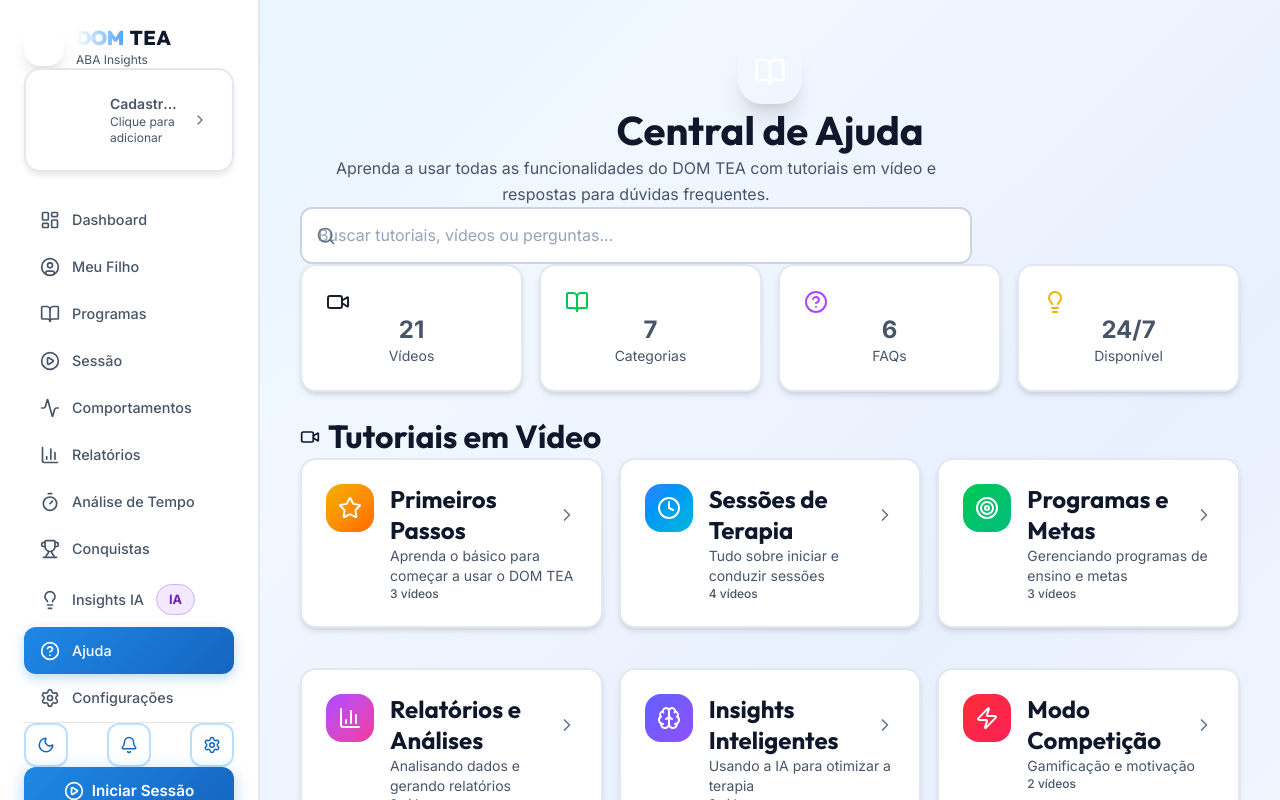
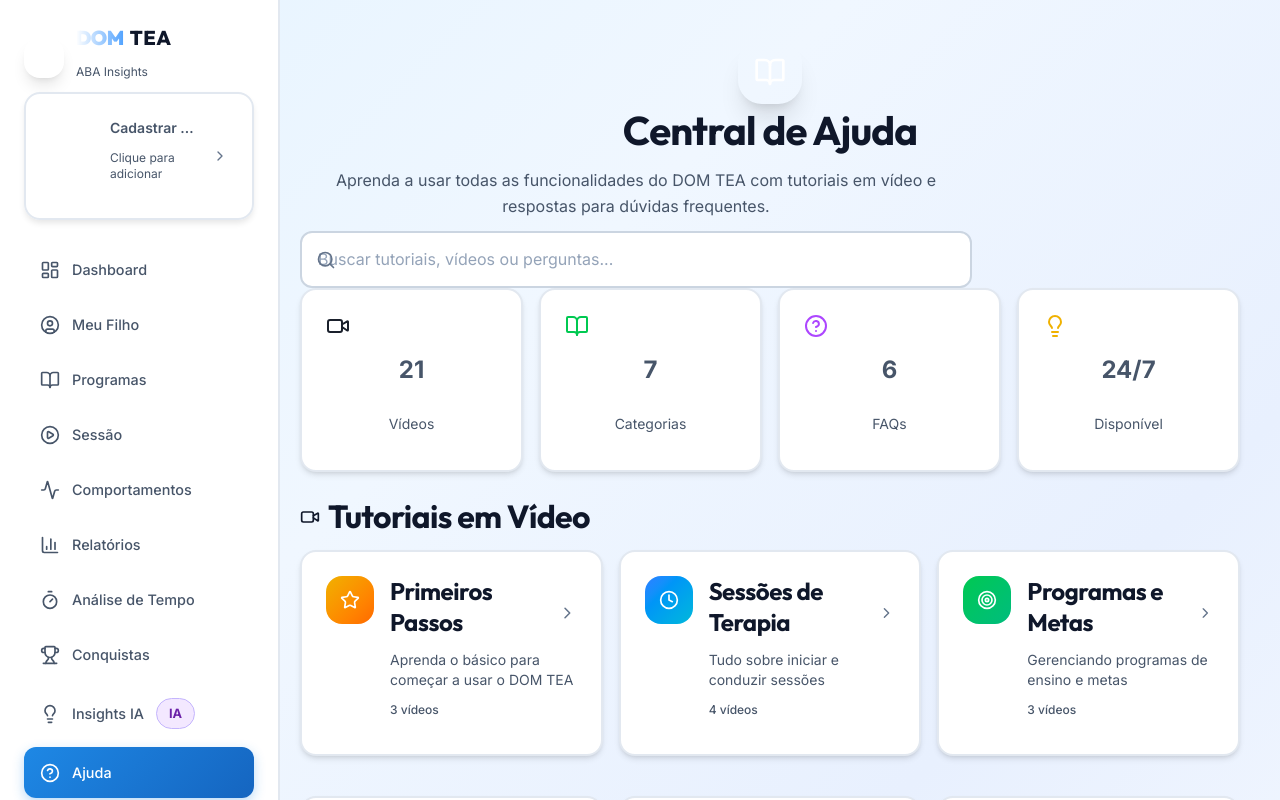
Before and after one commit to mantena1700/dom_tea, a Next.js app: page /help in a window 1280 px wide. Shown: the top 800 px of the page. Built offline with nearby package versions, Linux system fonts and the light colour scheme.

Commit message:
style: Ajustes globais de layout, espacamento e tamanho de icones

```diff
--- a/src/app/globals.css
+++ b/src/app/globals.css
@@ -2440,3 +2440,184 @@
   transform: translateY(-1px) !important;
   box-shadow: 0 4px 12px rgba(76, 175, 80, 0.3) !important;
 }
+
+/* =====================================================
+   LAYOUT & AESTHETICS OVERHAUL - FINAL PATCH
+   Correções finais de layout, espaçamento e ícones
+   ===================================================== */
+
+/* 1. TIPOGRAFIA & ESPAÇAMENTO DE TEXTO */
+body {
+  line-height: 1.6 !important;
+  /* Mais respiro entre linhas */
+}
+
+p {
+  margin-bottom: 0.75rem !important;
+}
+
+h1,
+h2,
+h3,
+h4,
+h5,
+h6 {
+  line-height: 1.3 !important;
+  margin-bottom: 0.75rem !important;
+  letter-spacing: -0.02em !important;
+}
+
+/* 2. CONTROLE DE ÍCONES (SVG) */
+/* Previne ícones gigantes */
+svg {
+  max-width: 100%;
+  height: auto;
+  flex-shrink: 0;
+}
+
+/* Ícones em botões devem ter tamanho controlado */
+.btn svg,
+.btn-primary svg,
+.btn-secondary svg,
+button svg {
+  width: 1.25em;
+  height: 1.25em;
+}
+
+/* Ícones de Navegação */
+.nav-item svg {
+  width: 20px;
+  height: 20px;
+  min-width: 20px;
+}
+
+.bottom-nav-item svg {
+  width: 24px;
+  height: 24px;
+}
+
+/* 3. ESPAÇAMENTO EM BOTÕES E ELEMENTOS INTERATIVOS */
+button,
+.btn,
+.btn-primary,
+.btn-secondary,
+.nav-item {
+  gap: 0.75rem !important;
+}
+
+.btn-primary,
+.btn-secondary,
+.btn-ghost {
+  padding: 0.75rem 1.25rem !important;
+  min-width: 44px;
+  /* Touch target size */
+  min-height: 44px;
+}
+
+/* 4. LAYOUT GERAL E CARDS */
+.page-container {
+  padding-left: 1rem;
+  padding-right: 1rem;
+  max-width: 1280px;
+  margin: 0 auto;
+}
+
+@media (min-width: 768px) {
+  .page-container {
+    padding-left: 2rem;
+    padding-right: 2rem;
+  }
+}
+
+.card,
+.stat-card,
+.glass-card,
+.section {
+  display: flex !important;
+  flex-direction: column !important;
+  gap: 1rem !important;
+  padding: 1.5rem !important;
+}
+
+/* Títulos de Cards */
+.card h2,
+.section h2 {
+  font-size: 1.25rem !important;
+  margin-bottom: 1rem !important;
+  padding-bottom: 0.75rem !important;
+  border-bottom: 1px solid var(--neutral-200);
+}
+
+[data-theme="dark"] .card h2,
+[data-theme="dark"] .section h2 {
+  border-bottom-color: var(--neutral-700);
+}
+
+/* 5. SIDEBAR E NAVEGAÇÃO */
+.sidebar {
+  padding: 1.5rem !important;
+  width: 280px !important;
+}
+
+.nav-item {
+  padding: 0.875rem 1rem !important;
+  border-radius: 0.75rem !important;
+  font-weight: 500 !important;
+  margin-bottom: 0.25rem !important;
+}
+
+/* 6. LISTAS E TABELAS */
+li,
+.list-item {
+  margin-bottom: 0.5rem;
+}
+
+table {
+  border-collapse: separate !important;
+  border-spacing: 0 !important;
+  width: 100%;
+}
+
+th,
+td {
+  padding: 1rem 1rem !important;
+  text-align: left;
+}
+
+th {
+  font-weight: 600 !important;
+  color: var(--neutral-600);
+  background: var(--neutral-50);
+  border-bottom: 2px solid var(--neutral-200);
+}
+
+[data-theme="dark"] th {
+  background: var(--neutral-800);
+  color: var(--neutral-400);
+  border-bottom-color: var(--neutral-700);
+}
+
+td {
+  border-bottom: 1px solid var(--neutral-100);
+}
+
+[data-theme="dark"] td {
+  border-bottom-color: var(--neutral-800);
+}
+
+/* 7. GRID CORRECTIONS */
+.main-grid {
+  display: grid;
+  gap: 1.5rem;
+  grid-template-columns: 1fr;
+}
+
+@media (min-width: 1024px) {
+  .main-grid.columns-3 {
+    grid-template-columns: repeat(3, 1fr);
+  }
+
+  .main-grid.span-2 {
+    grid-column: span 2;
+  }
+}
```
